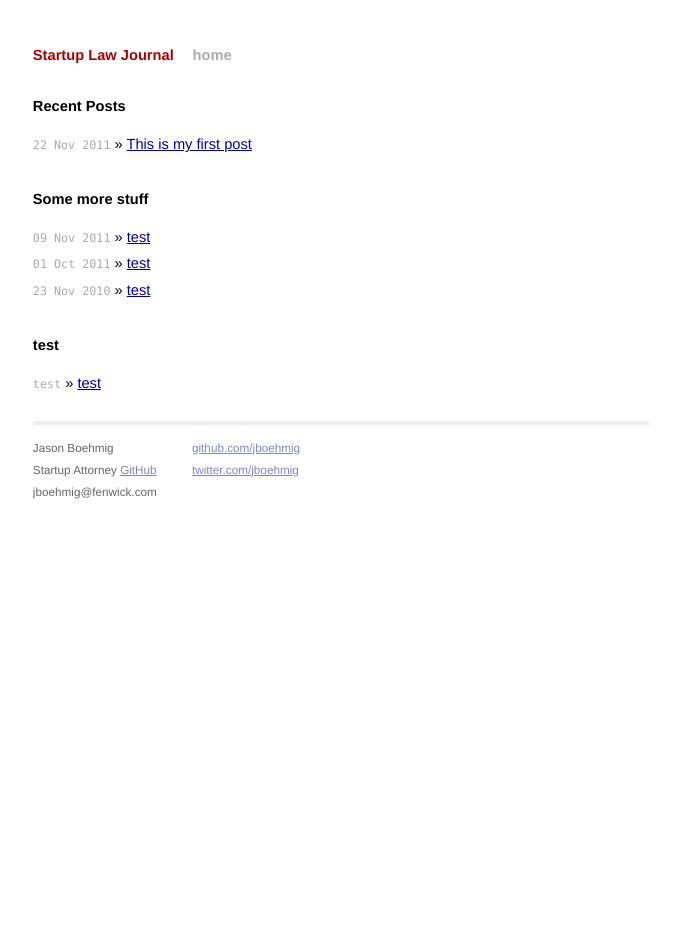
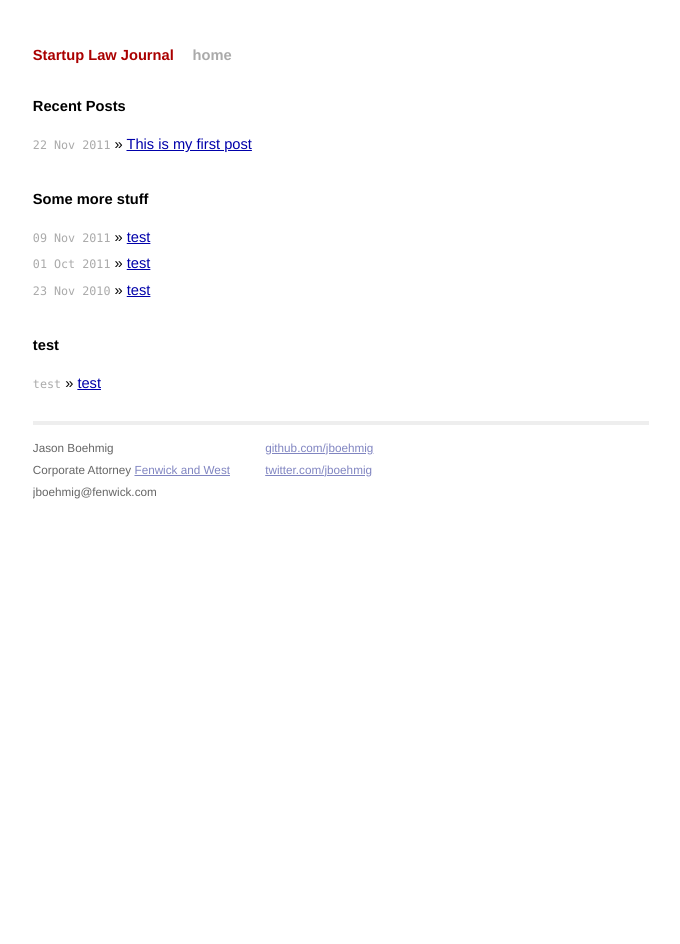
Before and after one commit to startuplawjournal/startuplawjournal.github.com, a Jekyll site: the page built from index.html, in a window 1280 px wide. Shown: the whole page, without its empty margins (299-979 px from the left). Built offline with Jekyll 4.4.1, drawn with Linux system fonts in a browser that asks for light colours; Markdown is read by kramdown in place of the engine named in the settings.

Commit message:
fix homepage

```diff
--- a/_layouts/default.html
+++ b/_layouts/default.html
@@ -34,14 +34,14 @@
     <div class="contact">
       <p>
         Jason Boehmig<br />
-        Startup Attorney <a href="http://github.com/">GitHub</a><br />
+        Corporate Attorney <a href="http://www.fenwick.com/professionals/Pages/jasonboehmig.aspx">Fenwick and West</a><br />
         jboehmig@fenwick.com
       </p>
     </div>
     <div class="contact">
       <p>
         <a href="http://github.com/jboehmig/">github.com/jboehmig</a><br />
-        <a href="http://twitter.com/mojombo/">twitter.com/jboehmig</a><br />
+        <a href="http://twitter.com/jboehmig/">twitter.com/jboehmig</a><br />
       </p>
     </div>
   </div>
```
